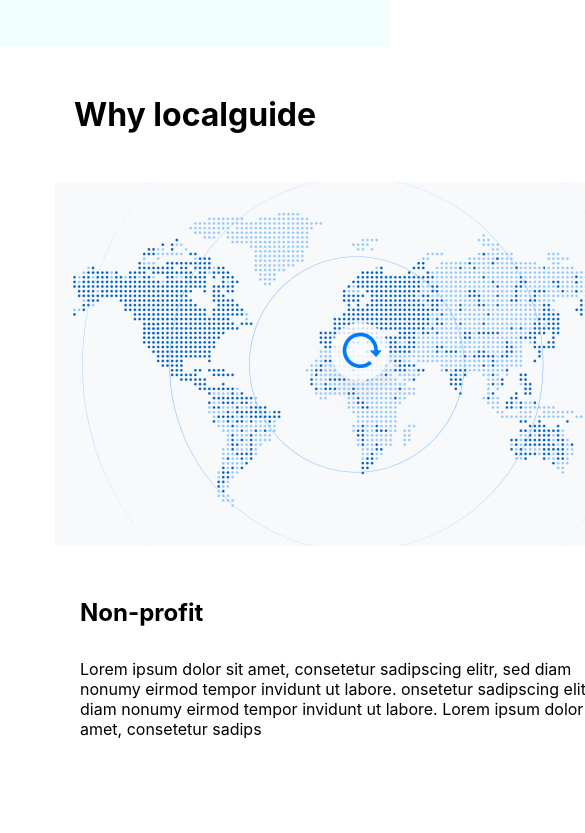
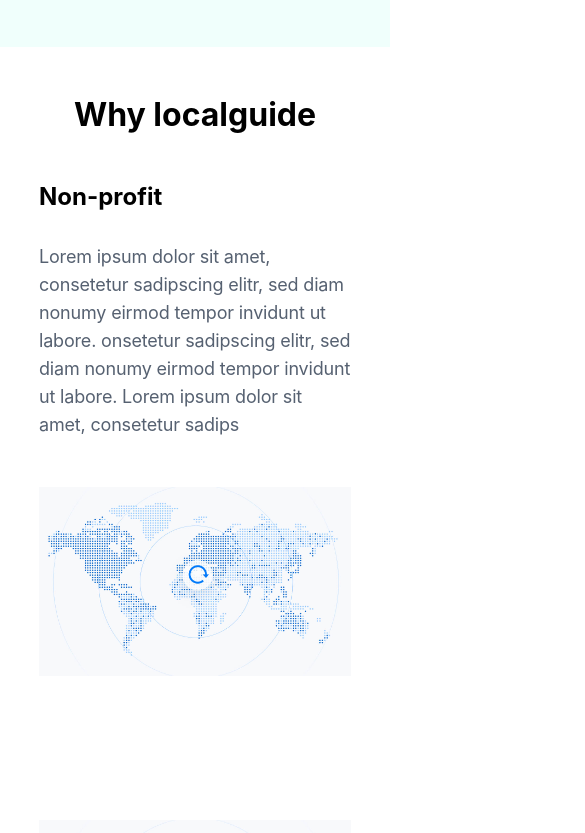
Before and after one commit to vbit27/local-guide, a React (Create React App) app: page / in a window 390 px wide. Shown: the part 2140-2973 px from the top of the page, 585 px wide, since content can reach past the window. Built offline with nearby package versions, Linux system fonts and the light colour scheme.

Commit message:
Make why grid responsive

```diff
--- a/src/Home/WhySection.module.css
+++ b/src/Home/WhySection.module.css
@@ -1,5 +1,7 @@
 .container {
   padding: 3rem 2rem 3rem 2rem;
+  display: flex;
+  flex-direction: column;
 }
 
 .titleContainer {
@@ -11,28 +13,52 @@
   display: grid;
   grid-template-rows: 1fr 1fr 1fr;
   gap: 3rem;
+  width: 80vw;
+  margin: 0 auto;
 }
 
 .itemContainer {
   display: grid;
-  grid-template-columns: repeat(auto-fit, minmax(550px, 1fr));
-  justify-items: center;
+  grid-template-columns: minmax(200px, 1fr) minmax(200px, 1fr);
   gap: 3rem;
   padding: 3rem 3rem;
 }
 
+.imageContainer {
+  display: flex;
+}
+
 .itemContainer img {
+  width: 100%;
   max-width: 600px;
 }
 
 .textContainer {
   display: flex;
-  flex-flow: column;
-  align-items: flex-start;
+  flex-direction: column;
+  row-gap: 2rem;
   justify-content: center;
-  row-gap: 2rem;
 }
 
 .textContainer p {
   max-width: 60ch;
+  font-size: 18px;
+  line-height: 28px;
+  color: #566171;
+  letter-spacing: -0.01em;
 }
+
+@media (max-width: 1200px) {
+  .itemContainer {
+    display: grid;
+    grid-template-columns: minmax(200px, 1fr);
+    gap: 3rem;
+    padding: 3rem 3rem;
+  }
+}
+
+@media (max-width: 800px) {
+  .itemContainer {
+    padding: 3rem 0rem;
+  }
+}
--- a/src/Home/WhySection.tsx
+++ b/src/Home/WhySection.tsx
@@ -1,6 +1,7 @@
 import React from 'react';
 import classes from './WhySection.module.css';
 import World from '../assets/images/world.jpeg';
+import Button from '../shared/Button';
 
 const WhySection: React.FC = () => {
   return (
@@ -10,9 +11,6 @@ const WhySection: React.FC = () => {
       </div>
       <div className={classes.grid}>
         <div className={classes.itemContainer}>
-          <div className={classes.imageContainer}>
-            <img src={World} alt="map" />
-          </div>
           <div className={classes.textContainer}>
             <h2>Non-profit</h2>
             <p>
@@ -21,6 +19,9 @@ const WhySection: React.FC = () => {
               elitr, sed diam nonumy eirmod tempor invidunt ut labore. Lorem
               ipsum dolor sit amet, consetetur sadips
             </p>
+          </div>
+          <div className={classes.imageContainer}>
+            <img src={World} alt="map" />
           </div>
         </div>
         <div className={classes.itemContainer}>
@@ -52,6 +53,7 @@ const WhySection: React.FC = () => {
           </div>
         </div>
       </div>
+      <Button buttonStyle={'btn--main'}>Explore</Button>
     </div>
   );
 };
```
